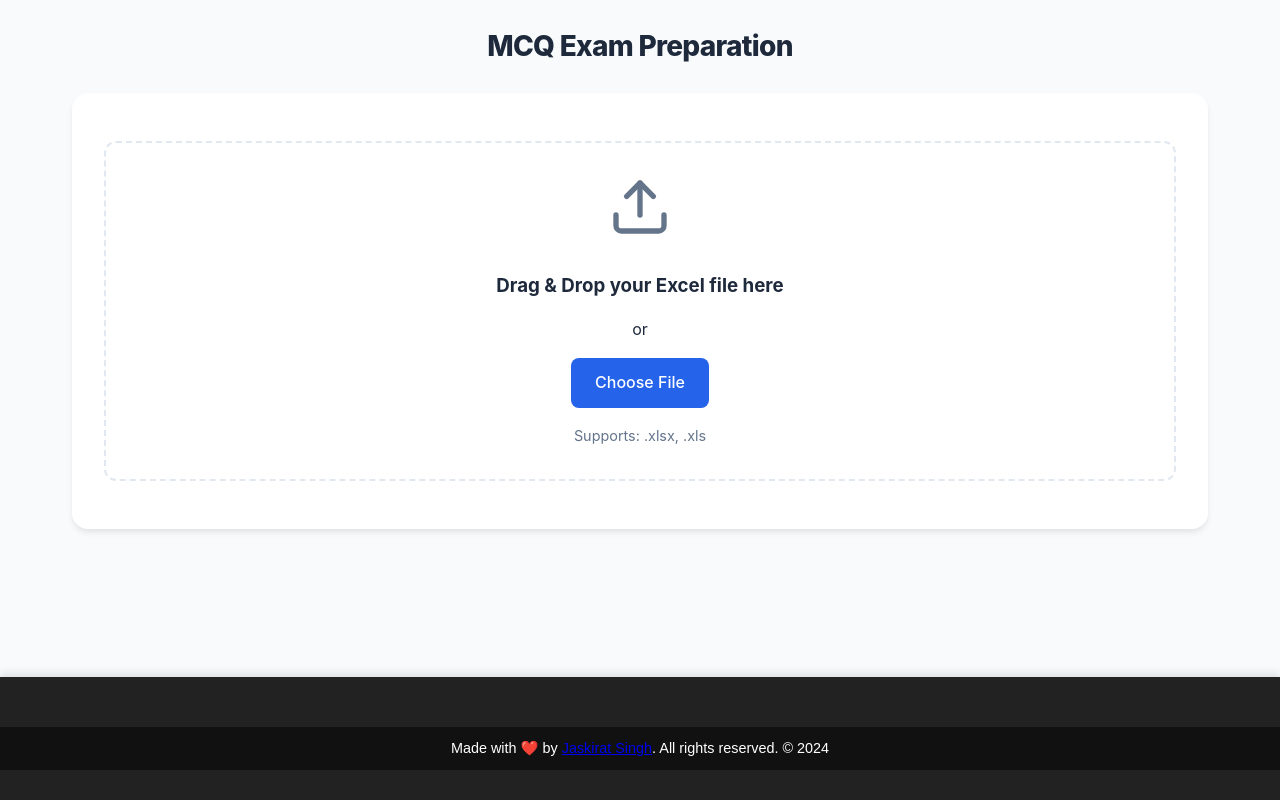
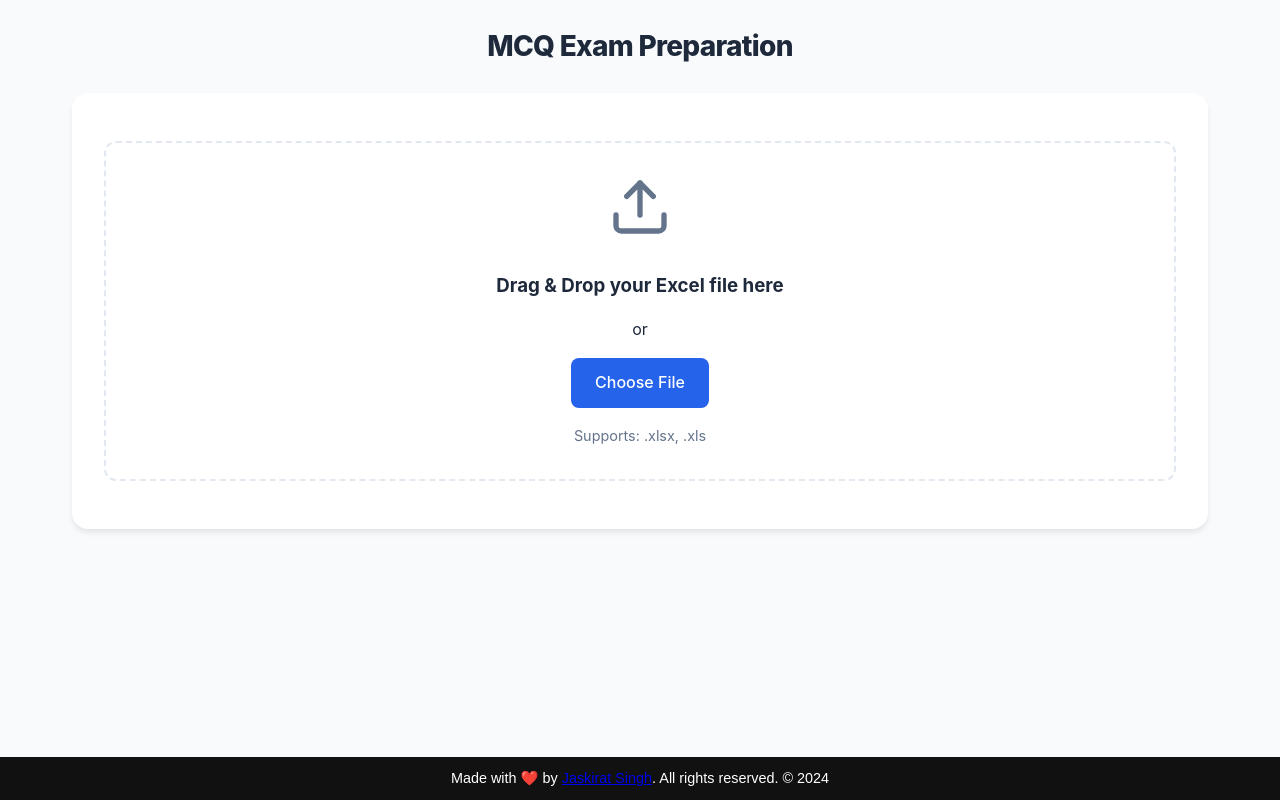
Before and after one commit to Jassi2004/MCQ-better-ui-for-excel, a React (Vite) app: page / in a window 1280 px wide. Built offline with nearby package versions, Linux system fonts and the light colour scheme.

Commit message:
added footer 3

```diff
--- a/src/components/Footer.jsx
+++ b/src/components/Footer.jsx
@@ -5,7 +5,7 @@ import "./../styles/Footer.css";
 
 const Footer = () => {
     return (
-        <footer className="footer">
+        <footer className="footer ">
             {/* <div className="footer-content">
                 <div className="about">
                     <h3>About</h3>
@@ -35,7 +35,7 @@ const Footer = () => {
                     </ul>
                 </div>
             </div> */}
-            <div className="footer-bottom">
+            {/* <div className="footer-bottom"> */}
             <p>
                 Made with ❤️ by{" "}
                 <a href="https://www.linkedin.com/in/jaskirat-singh-910256248/" target="_blank" rel="noopener noreferrer">
@@ -43,7 +43,7 @@ const Footer = () => {
                 </a>
                 . All rights reserved. &copy; {new Date().getFullYear()}
             </p>
-            </div>
+            {/* </div> */}
         </footer>
     );
 };
--- a/src/styles/Footer.css
+++ b/src/styles/Footer.css
@@ -1,12 +1,17 @@
 /* src/styles/Footer.css */
 
 .footer {
-    background-color: #222;
+    /* background-color: #222; */
     color: #fff;
-    padding: 30px 0;
+    /* padding: 30px 0; */
     font-family: Arial, sans-serif;
-    box-shadow: 0px -4px 8px rgba(0, 0, 0, 0.1);
+    /* box-shadow: 0px -4px 8px rgba(0, 0, 0, 0.1); */
     width: 100%;
+    background-color: #111;
+    text-align: center;
+    padding: 10px 0;
+    font-size: 0.9rem;
+    margin-top: 20px;
 }
 
 .footer-content {
@@ -62,6 +67,7 @@
     margin-top: 20px;
 }
 
+/*
 .footer-bottom p {
     margin: 0;
-}
+} */
```
Lines whose indentation alone changed are shown as unchanged.
